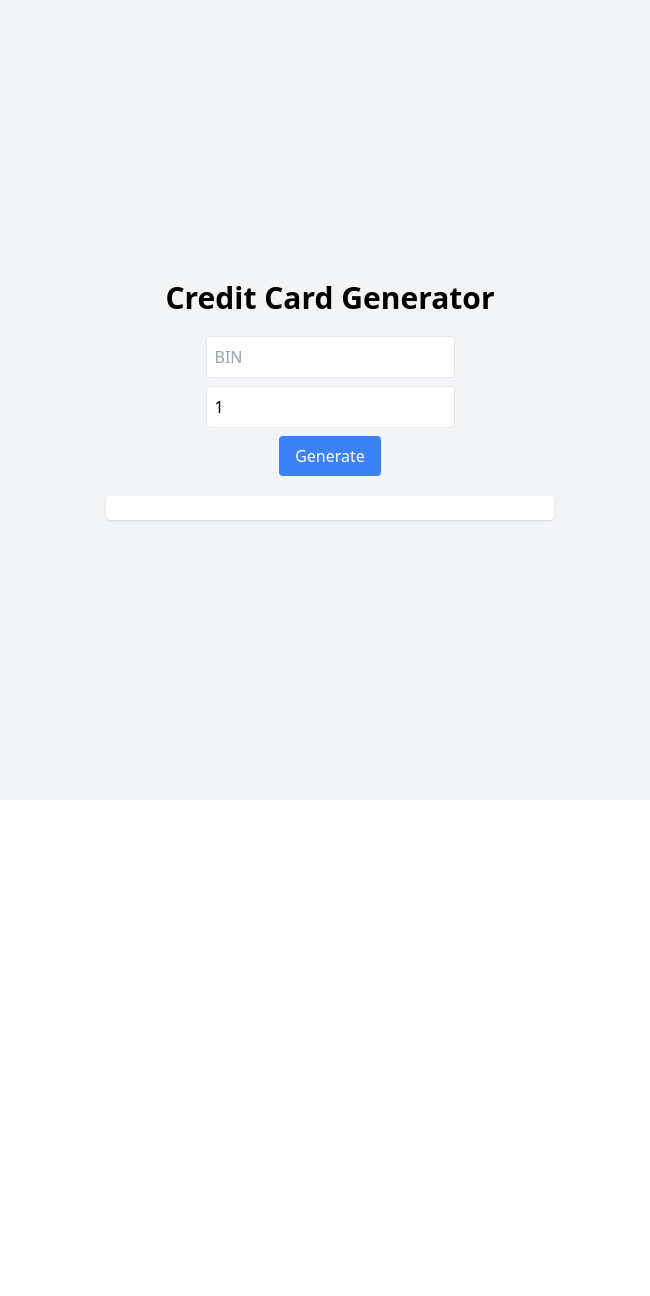
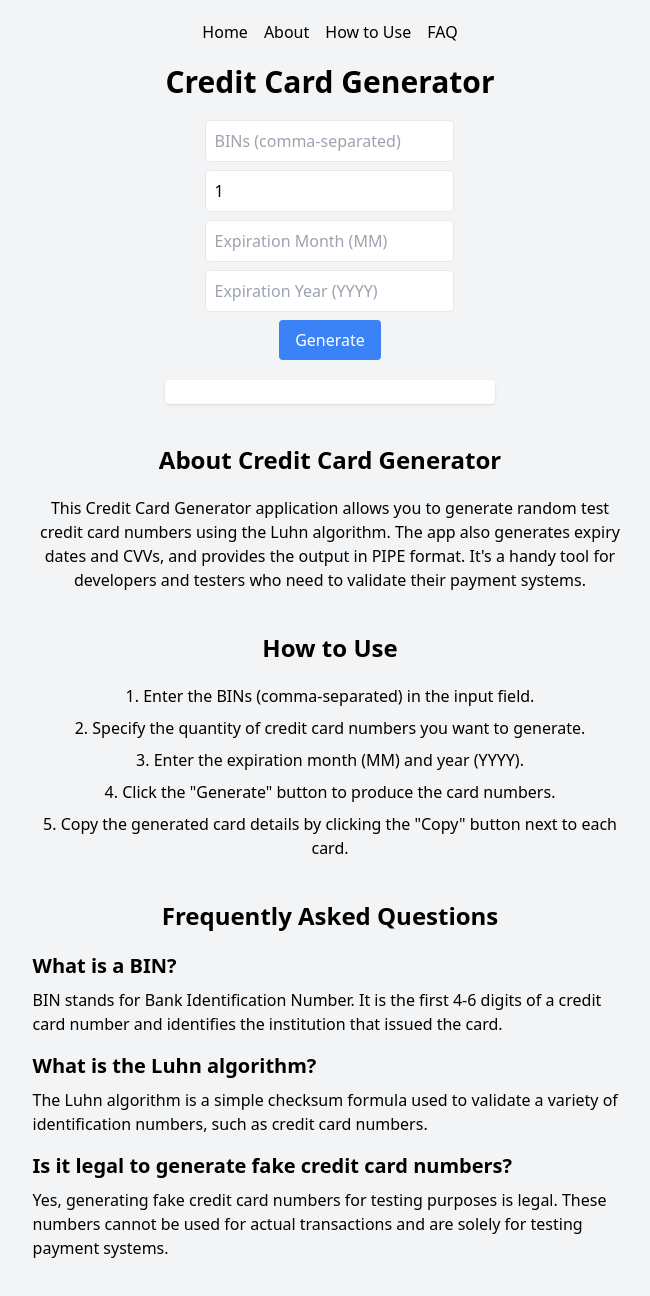
Before and after one commit to ltxstudio/my-card-generator, a React (Vite) app: page / in a window 1280 px wide. Shown: the whole page, without its empty margins (310-960 px from the left). Before the commit the page ends 800 px from the top, so only its background shows below. Built offline with nearby package versions, Linux system fonts and the light colour scheme.

Commit message:
Update App.tsx

```diff
--- a/src/App.tsx
+++ b/src/App.tsx
@@ -1,19 +1,24 @@
 // src/App.jsx
 import React, { useState } from 'react';
 import { generateCardNumber } from './luhn';
-import { generateExpiryDate, generateCVV } from './generateDetails';
+import { generateCVV } from './generateDetails';
 
 function App() {
   const [cardDetails, setCardDetails] = useState([]);
-  const [bin, setBin] = useState('');
+  const [bins, setBins] = useState('');
   const [quantity, setQuantity] = useState(1);
+  const [expMonth, setExpMonth] = useState('');
+  const [expYear, setExpYear] = useState('');
 
   const generateCardDetails = () => {
-    const cards = Array.from({ length: quantity }, () => ({
+    const binsArray = bins.split(',').map(bin => bin.trim());
+    const cards = binsArray.flatMap(bin => (
+      Array.from({ length: quantity }, () => ({
         number: generateCardNumber(bin, 16),
-      expiry: generateExpiryDate(),
+        expiry: `${expMonth}/${expYear}`,
         cvv: generateCVV(),
-    }));
+      }))
+    ));
     setCardDetails(cards);
   };
 
@@ -24,13 +29,20 @@ function App() {
 
   return (
     <div className="min-h-screen bg-gray-100 flex flex-col items-center justify-center p-5">
+      <nav className="mb-5">
+        <a href="#home" className="mr-4">Home</a>
+        <a href="#about" className="mr-4">About</a>
+        <a href="#how-to-use" className="mr-4">How to Use</a>
+        <a href="#faq">FAQ</a>
+      </nav>
+      <section id="home" className="flex flex-col items-center mb-10">
         <h1 className="text-3xl font-bold mb-5">Credit Card Generator</h1>
         <div className="mb-5 flex flex-col items-center">
           <input
             type="text"
-          value={bin}
-          onChange={(e) => setBin(e.target.value)}
-          placeholder="BIN"
+            value={bins}
+            onChange={(e) => setBins(e.target.value)}
+            placeholder="BINs (comma-separated)"
             className="border p-2 rounded mb-2"
           />
           <input
@@ -38,6 +50,20 @@ function App() {
             value={quantity}
             onChange={(e) => setQuantity(e.target.value)}
             placeholder="Quantity"
+            className="border p-2 rounded mb-2"
+          />
+          <input
+            type="text"
+            value={expMonth}
+            onChange={(e) => setExpMonth(e.target.value)}
+            placeholder="Expiration Month (MM)"
+            className="border p-2 rounded mb-2"
+          />
+          <input
+            type="text"
+            value={expYear}
+            onChange={(e) => setExpYear(e.target.value)}
+            placeholder="Expiration Year (YYYY)"
             className="border p-2 rounded mb-2"
           />
           <button
@@ -62,6 +88,48 @@ function App() {
             </div>
           ))}
         </div>
+      </section>
+      <section id="about" className="flex flex-col items-center mb-10">
+        <h2 className="text-2xl font-bold mb-5">About Credit Card Generator</h2>
+        <p className="max-w-prose text-center">
+          This Credit Card Generator application allows you to generate random test credit card numbers using the Luhn algorithm. The app also generates expiry dates and CVVs, and provides the output in PIPE format. It's a handy tool for developers and testers who need to validate their payment systems.
+        </p>
+      </section>
+      <section id="how-to-use" className="flex flex-col items-center mb-10">
+        <h2 className="text-2xl font-bold mb-5">How to Use</h2>
+        <p className="max-w-prose text-center mb-2">
+          1. Enter the BINs (comma-separated) in the input field.
+        </p>
+        <p className="max-w-prose text-center mb-2">
+          2. Specify the quantity of credit card numbers you want to generate.
+        </p>
+        <p className="max-w-prose text-center mb-2">
+          3. Enter the expiration month (MM) and year (YYYY).
+        </p>
+        <p className="max-w-prose text-center mb-2">
+          4. Click the "Generate" button to produce the card numbers.
+        </p>
+        <p className="max-w-prose text-center">
+          5. Copy the generated card details by clicking the "Copy" button next to each card.
+        </p>
+      </section>
+      <section id="faq" className="flex flex-col items-center">
+        <h2 className="text-2xl font-bold mb-5">Frequently Asked Questions</h2>
+        <div className="max-w-prose">
+          <h3 className="text-xl font-semibold mb-2">What is a BIN?</h3>
+          <p className="mb-4">
+            BIN stands for Bank Identification Number. It is the first 4-6 digits of a credit card number and identifies the institution that issued the card.
+          </p>
+          <h3 className="text-xl font-semibold mb-2">What is the Luhn algorithm?</h3>
+          <p className="mb-4">
+            The Luhn algorithm is a simple checksum formula used to validate a variety of identification numbers, such as credit card numbers.
+          </p>
+          <h3 className="text-xl font-semibold mb-2">Is it legal to generate fake credit card numbers?</h3>
+          <p className="mb-4">
+            Yes, generating fake credit card numbers for testing purposes is legal. These numbers cannot be used for actual transactions and are solely for testing payment systems.
+          </p>
+        </div>
+      </section>
     </div>
   );
 }
```
Lines whose indentation alone changed are shown as unchanged.
